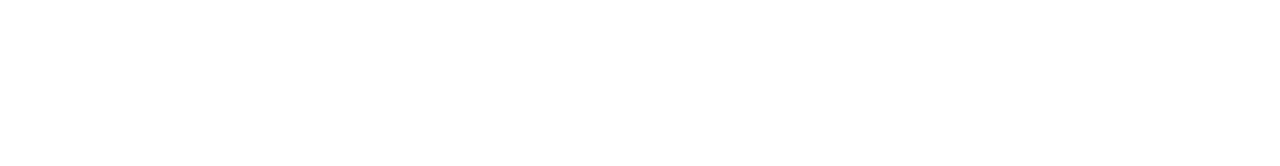
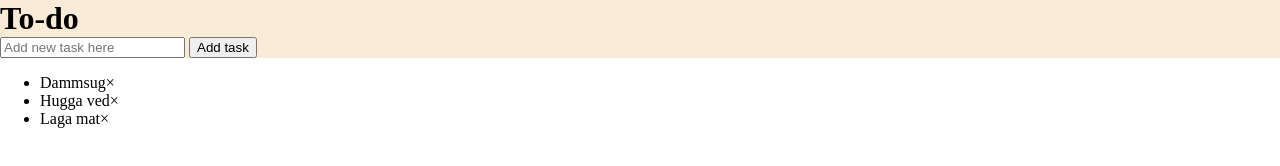
Before and after one commit to carlsylvan/To-do, a website built with Parcel: page src/index.html in a window 1280 px wide. Built offline with nearby package versions, Linux system fonts and the light colour scheme.

Commit message:
added addListItem function

```diff
--- a/src/index.html
+++ b/src/index.html
@@ -9,6 +9,15 @@
     <script defer src="js/main.js"></script>
 </head>
 <body>
-
+    <header>
+        <h1>To-do</h1>
+        <input type="text" id="myInput" placeholder="Add new task here">
+        <button id="addButton">Add task</button>
+    </header>
+    <ul id="taskList">
+        <li>Dammsug</li>
+        <li class="checked">Hugga ved</li>
+        <li>Laga mat</li>
+    </ul>
 </body>
 </html>
--- a/src/js/main.js
+++ b/src/js/main.js
@@ -1,17 +1,30 @@
-let toDoList = []
+var listItems = document.getElementsByTagName("li");
+var i = 0;
 
-class ListItem {
-    constructor(taskName, taskDescription) {
-        this.taskName = taskName;
-        this.taskDescription = taskDescription;
+document.getElementById("addButton").addEventListener("click", addListItem);
+
+function addListItem() {
+    console.log("klickade");
+    let li = document.createElement("li");
+    let inputValue = document.getElementById("myInput").value;
+    li.innerHTML = inputValue;
+    if (inputValue === "") {
+        alert("Write a new task!");
+    } else {
+        document.getElementById("taskList").appendChild(li);
     }
 }
 
 
-for (let i = 0; i < 4; i++) {
-    let newListItem = new ListItem ("Dammsuga", "Dammsug alla golvytor");
-    toDoList.push(newListItem);
+for (let i = 0; i < listItems.length; i++) {
+    let span = document.createElement("span");
+    let txt = document.createTextNode("\u00D7");
+    span.className = "close";
+    span.appendChild(txt);
+    listItems[i].appendChild(span);
 }
 
-
-console.log(toDoList);
+function removeListItem() {
+    var span = this.parentElement;
+    span.style.display = "none";
+}
--- a/src/scss/main.scss
+++ b/src/scss/main.scss
@@ -0,0 +1,10 @@
+html, body {
+    margin: 0;
+}
+
+header {
+    background-color: antiquewhite;
+    h1 {
+        margin: 0;
+    }
+}
```
